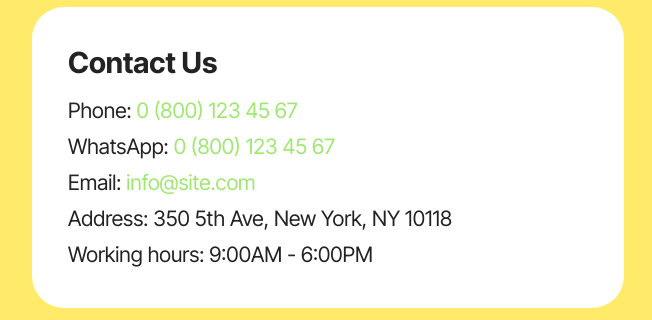
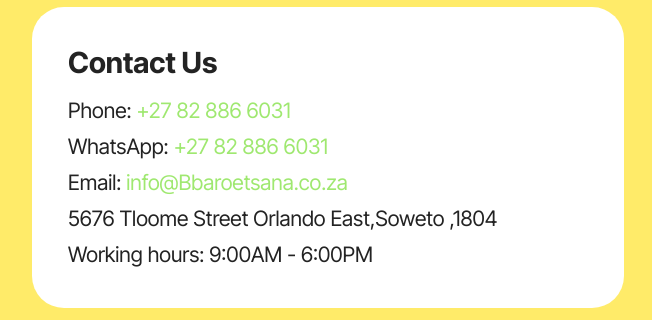
Before and after one commit to KXNG23/BAROETSANATEMP, a plain HTML site: page page3.html in a window 1280 px wide. Shown: the part 913-1233 px from the top of the page, 0-652 px from the left. Drawn offline with Linux system fonts and the light colour scheme; files whose address does not match are found by name.

Commit message:
Update page3.html

```diff
--- a/page3.html
+++ b/page3.html
@@ -125,12 +125,10 @@
                             <strong>Contact Us</strong>
                         </h5>
                         <ul class="list mbr-fonts-style display-7">
-                            <li class="mbr-text item-wrap">Phone: <a href="tel:+12345678910" class="text-primary">0 (800) 123 45
-                                    67</a></li>
-                            <li class="mbr-text item-wrap">WhatsApp: <a href="tel:+12345678910" class="text-primary">0 (800) 123
-                                    45 67</a></li>
-                            <li class="mbr-text item-wrap">Email: <a href="mailto:info@site.com" class="text-primary">info@site.com</a></li>
-                            <li class="mbr-text item-wrap">Address: 350 5th Ave, New York, NY 10118</li>
+                            <li class="mbr-text item-wrap">Phone: <a href="tel:+27 82 886 6031" class="text-primary">+27 82 886 6031</a></li>
+                            <li class="mbr-text item-wrap">WhatsApp: <a href="tel:+27 82 886 6031" class="text-primary">+27 82 886 6031</a></li>
+                            <li class="mbr-text item-wrap">Email: <a href="mailto:info@site.com" class="text-primary">info@Bbaroetsana.co.za</a></li>
+                            <li class="mbr-text item-wrap">5676 Tloome Street Orlando East,Soweto ,1804</li>
                             <li class="mbr-text item-wrap">Working hours: 9:00AM - 6:00PM</li>
                         </ul>
                     </div>
```
